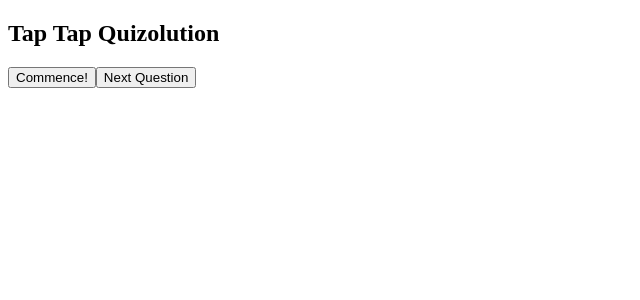
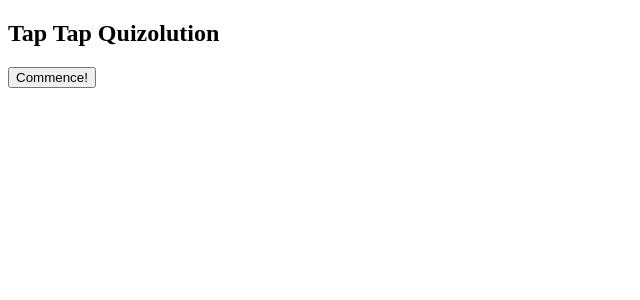
Before and after one commit to cbonilladev-onepage/TapTapQuizolution, a React (Create React App) app: page / in a window 1280 px wide. Shown: the top 300 px of the page, without its empty margins (0-640 px from the left). Built offline with nearby package versions, Linux system fonts and the light colour scheme.

Commit message:
Basic display done, now adding functionality.

```diff
--- a/src/API.ts
+++ b/src/API.ts
@@ -1,3 +1,5 @@
+//Custom JSON quiz.
+// import data from './data/quiz';
 import { shuffleArray } from "./utils";
 
 export type Question = {
--- a/src/App.tsx
+++ b/src/App.tsx
@@ -63,9 +63,12 @@ const App = () => {
           callback={checkAnswer}
         />
       )}
-      <button className="next" onClick={nextQuestion}>
-        Next Question
-      </button>
+      {!gameOver && !loading && userAnswers.length === number + 1 && number !== TOTAL_QUESTIONS - 1 ? (
+        <button className="next" onClick={nextQuestion}>
+          Next Question
+        </button>
+      ) : null}
+
     </div>
   );
 }
--- a/src/components/QuestionCard.tsx
+++ b/src/components/QuestionCard.tsx
@@ -18,7 +18,7 @@ const QuestionCard: React.FC<Props> = ({question, answers, callback, userAnswer,
 			<p dangerouslySetInnerHTML={{__html: question}} />
 			<div>
 				{answers.map((answer) => (
-					<div>
+					<div key={answer} id={answer}>
 						<button disabled={userAnswer} onClick={callback}>
 							<span dangerouslySetInnerHTML={{__html: answer}}/>
 						</button>
```
